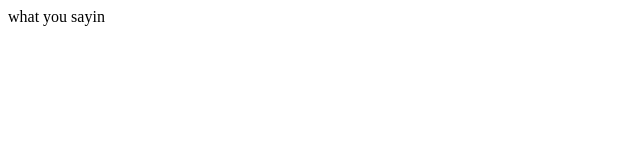
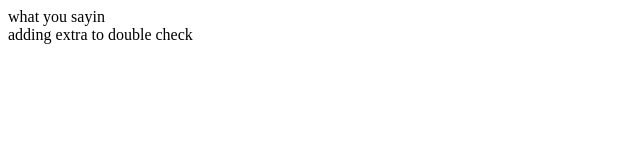
Before and after one commit to tck-cy/demo-repo, a plain HTML site: page index.html in a window 1280 px wide. Shown: the whole page, without its empty margins (0-640 px from the left). Drawn offline with Linux system fonts and the light colour scheme.

Commit message:
extra letters

```diff
--- a/index.html
+++ b/index.html
@@ -1 +1,2 @@
 <div>what you sayin</div>
+<div>adding extra to double check</div>
```
